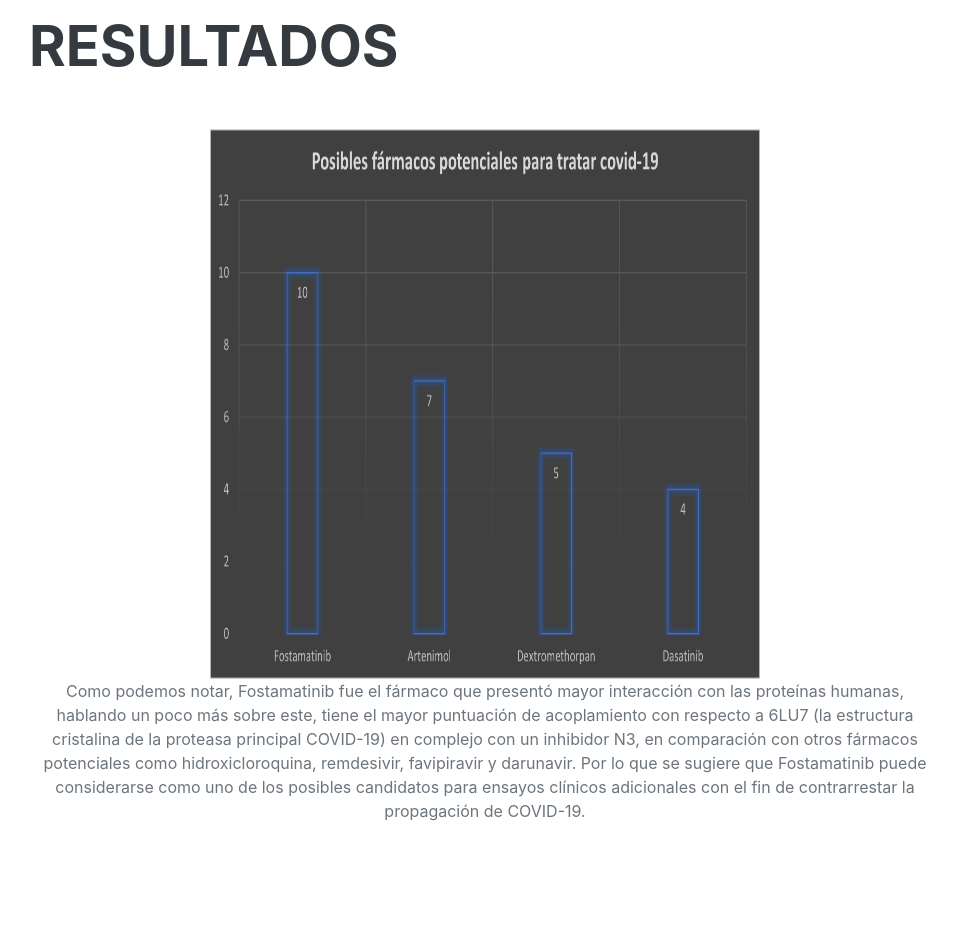
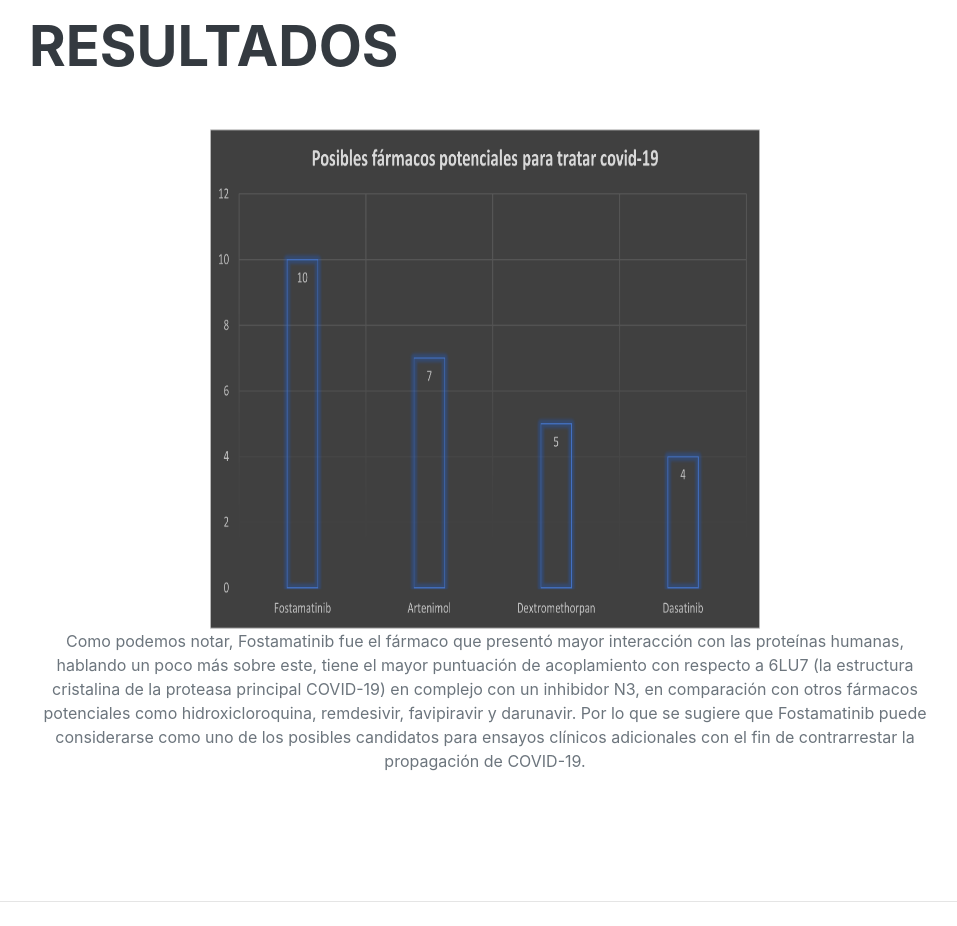
Before and after one commit to AlejandroRD98/NetworkBiology-C18, a plain HTML site: page index.html in a window 1280 px wide. Shown: the part 7300-8226 px from the top of the page, without its empty margins (291-1248 px from the left). Drawn offline with nearby package versions, Linux system fonts and the light colour scheme; a web font is replaced by a local one.

Commit message:
Update index.html

```diff
--- a/index.html
+++ b/index.html
@@ -267,7 +267,7 @@ Este fenómeno ha sido objeto de estudio debido a la actual pandemia causada por
                     <h2 class="mb-5">RESULTADOS</h2>  <!-- NOMBRE DEL SEXTO TITULO-->
                     <div class="d-flex flex-column flex-md-row justify-content-between mb-5">
                         <div class="flex-grow-1">
-                             <div align="center"><img src="./assets/img/drug_repurposing.png"width=550" height="550"/>
+                             <div align="center"><img src="./assets/img/drug_repurposing.png"width=550" height="500"/>
 
                             <div> Como podemos notar, Fostamatinib fue el fármaco que presentó mayor interacción con las proteínas humanas, hablando un poco más sobre este, tiene el mayor puntuación de acoplamiento con respecto a 6LU7 (la estructura cristalina de la proteasa principal COVID-19) en complejo con un inhibidor N3, en comparación con otros fármacos potenciales como hidroxicloroquina, remdesivir, favipiravir y darunavir. Por lo que se sugiere que Fostamatinib puede considerarse como uno de los posibles candidatos para ensayos clínicos adicionales con el fin de contrarrestar la propagación de COVID-19.</div> <!-- INSERTAR TEXTO-->
                  </div>
```
